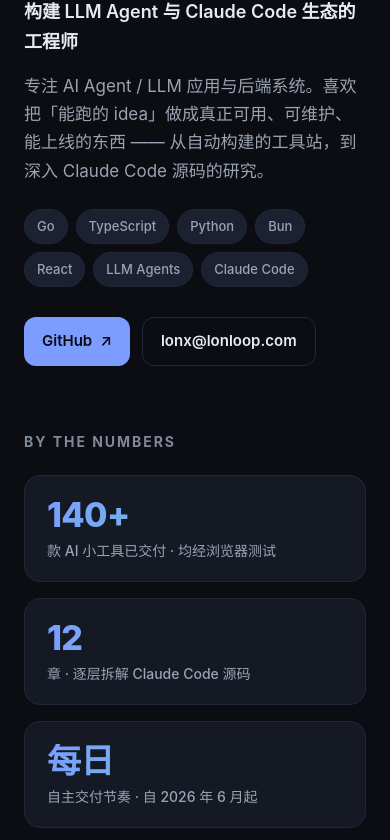
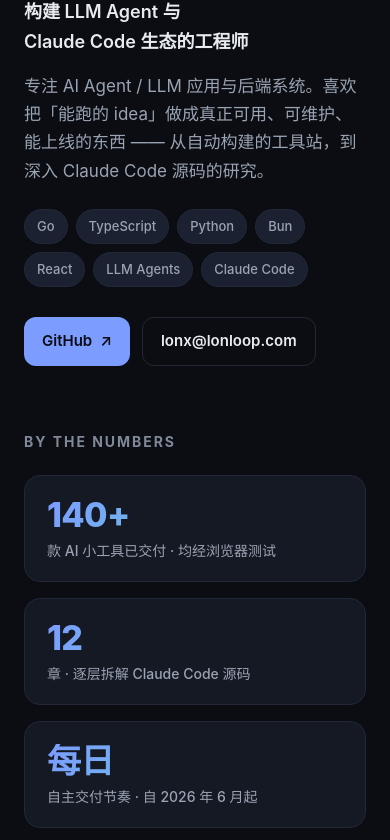
Before and after one commit to Long-Feeds/lonloop-site, a plain HTML site: page index.html in a window 390 px wide. Shown: the part 257-1097 px from the top of the page. Drawn offline with Linux system fonts and the light colour scheme; no server answers.

Commit message:
fix(home): keep the hero tagline's words and product names whole on phones
Measured in 1px steps from 300 to 700px, the tagline was cut mid-word on
the commonest phone widths: the Chinese broke as …生态的工|程师 at
389–424px (the 390/393/402 iPhones, 412 Android, 414) and …生|态 at
335–352; "Claude Code" was split across lines at 300–312 in Chinese and
403–620 in English (every phone from 412 up); English also broke as
LLM-|agent at 300–322.

- .tagline joins the keep-all list, so Chinese breaks only at its spaces
  (its longest space-free run, 生态的工程师, is ~108px at the 18px floor)
- "Claude Code" is joined with &nbsp; in the zh markup and   in the
  EN string, since that cut falls on a space and keep-all allows it
- the EN "LLM-agent" uses a non-breaking hyphen (‑)

The words are unchanged in both languages and the desktop render is
byte-identical; the tagline keeps its height at every width except en
321–322px (2 → 3 lines; 320 was already 3). The CSS comment records the
measurements and why keep-all is safe on this one sentence.

Co-Authored-By: Claude Opus 5.5 <noreply@anthropic.com>

```diff
--- a/index.html
+++ b/index.html
@@ -163,7 +163,28 @@
      character per line, was wider than 320px and has its own rule since
      2026-10-27 (see .card-writing .badge below). Re-measure with
      tools/cjkwrap.mjs. */
-  .card .tags,.stat .lbl{word-break:keep-all}
+  /* The hero tagline joins the keep-all list (2026-11-19). It is a sentence, but
+     not prose in the sense the warning above means: one line of space-delimited
+     terms whose longest space-free run, 生态的工程师, is six characters (about
+     108px at the tagline's 18px floor), so there is always a space to break at
+     before anything overflows. Measured in 1px steps from 300 to 700 and 20px
+     steps up to 1440, it was cut mid-word on the commonest phones: …生态的工|程师
+     at 389–424 (the 390/393/402 iPhones, 412 Android, 414) and …生|态 at
+     335–352; and inside the product name, Claude|Code, at 300–312 in Chinese and
+     403–620 in English (every phone from 412 up); English also broke LLM-|agent
+     at 300–322. keep-all fixes the Chinese words. The names are joined by hand,
+     because the cut between Claude and Code falls on a space, which keep-all
+     allows: &nbsp; in the zh markup, \u00a0 in the EN string, and a non-breaking
+     hyphen (\u2011) in LLM-agent. After: both languages break only at a space
+     and never inside either name at any measured width, with no overflow; the
+     box keeps its height everywhere except en at 321–322px (2 → 3 lines; 320
+     was already 3). If the tagline is reworded, re-measure before keeping this:
+     keep-all stays safe only while every space-free run fits the narrowest
+     phone, and a new product name needs its own non-breaking space. A grep of
+     this file for an ASCII "Claude Code" will not find the tagline. Kept honest
+     by tools/verify-tagline-live.mjs: every break must land on a space and the
+     registered names must never split across lines. */
+  .card .tags,.stat .lbl,.tagline{word-break:keep-all}
   .tagline,.intro,.card .desc{text-wrap:pretty}
   /* top nav — the tab labels are 2–3 CJK characters, and a flex item shrinks before
      its line wraps, so under width pressure the tabs are the first thing to give:
@@ -566,7 +587,7 @@
     <header>
       <div class="eyebrow">AI Application · Backend R&amp;D</div>
       <h1>lonX<span class="dot">.</span></h1>
-      <div class="tagline" data-i18n="hero.tagline">构建 LLM Agent 与 Claude Code 生态的工程师</div>
+      <div class="tagline" data-i18n="hero.tagline">构建 LLM Agent 与 Claude&nbsp;Code 生态的工程师</div>
       <p class="intro" data-i18n="hero.intro">
         专注 AI Agent / LLM 应用与后端系统。喜欢把「能跑的 idea」做成真正可用、可维护、能上线的东西 —— 从自动构建的工具站，到深入 Claude Code 源码的研究。
       </p>
@@ -1000,7 +1021,7 @@
         'nav.radar': 'Radar',
         'nav.travel': 'Travel',
         'nav.japanese': 'Japanese',
-        'hero.tagline': 'Engineer building the LLM-agent & Claude Code ecosystem',
+        'hero.tagline': 'Engineer building the LLM\u2011agent & Claude\u00a0Code ecosystem',
         'hero.intro': 'Focused on AI agents / LLM applications and backend systems. I like turning working ideas into things that are genuinely usable, maintainable, and production-ready — from an auto-built tools site to deep dives into Claude Code’s source.',
         // an array, not a string: odd items are the words of the n-th <a> in the zh
         // markup (the three exemplar links); joined, it is the same sentence as before
```
